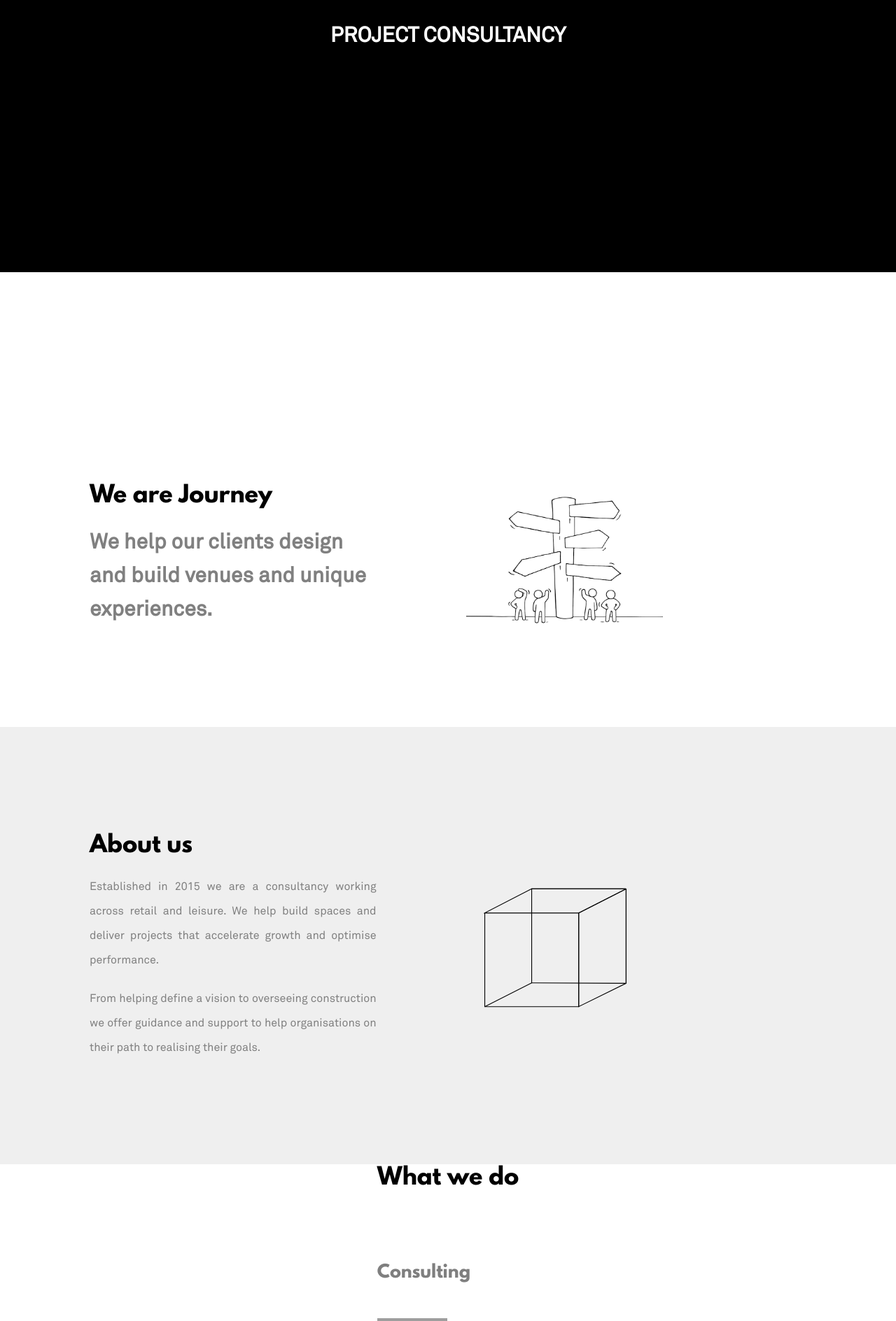
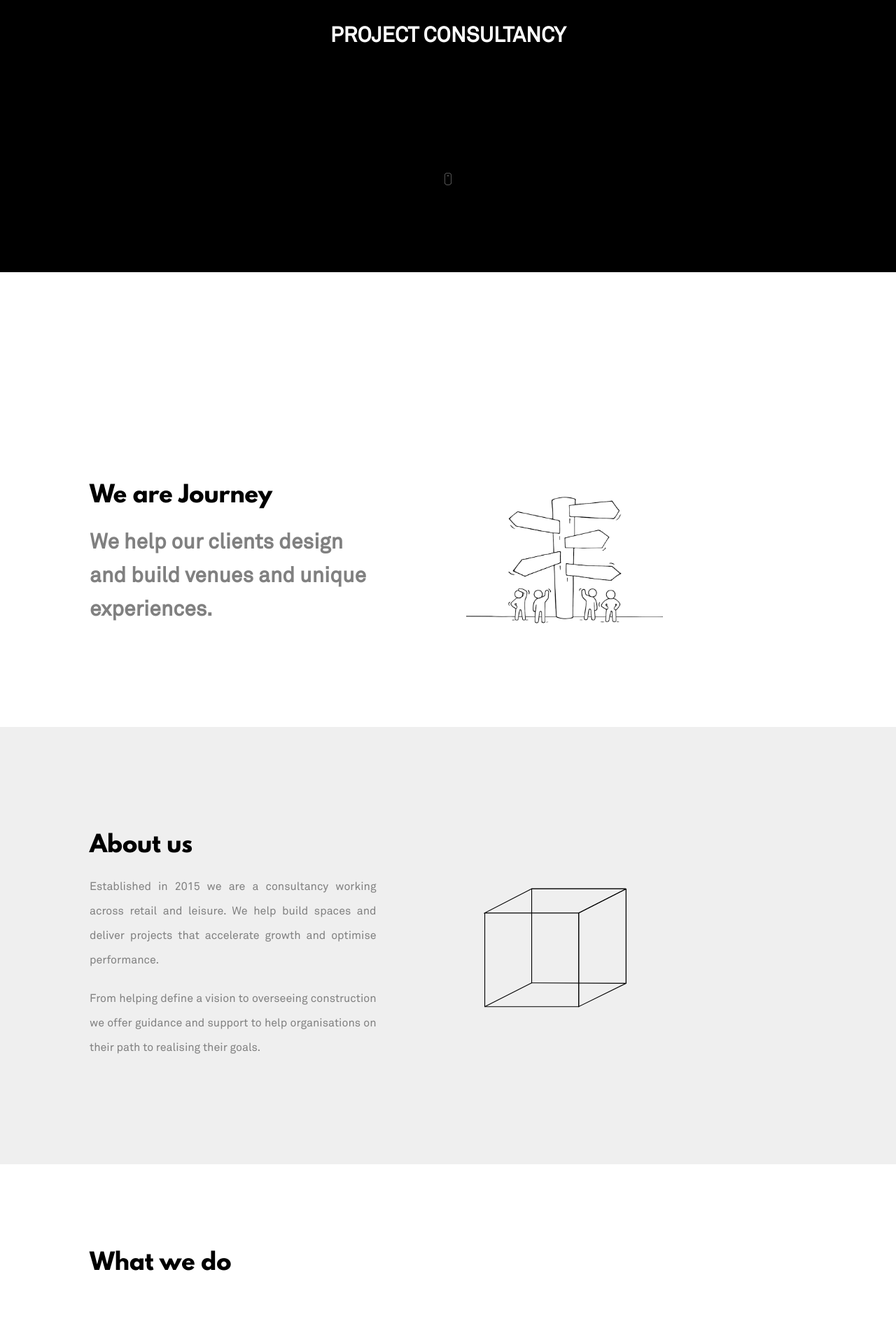
Before and after one commit to PavolVasko12/JMCwebsite, a PHP site: page / in a window 1280 px wide. Shown: the part 411-2299 px from the top of the page at 70% size. Run offline with PHP 8.4, Linux system fonts and the light colour scheme; grey boxes are pictures that could not be loaded.

Commit message:
Mouse animation added

```diff
--- a/Css/desktopStyleSheet.css
+++ b/Css/desktopStyleSheet.css
@@ -46,7 +46,6 @@ h4{
   color: white;
   font-size: 1em;
 }
-
 /* ==========================================
             NAVIGATION FROM HERE
 =========================================== */
@@ -177,10 +176,12 @@ nav ul li a:hover{
   display: flex;
   align-items: center;
   justify-content: center;
+  flex-wrap: wrap;
 }
 
 #homepageContentHolder{
   width: 30%;
+  position: relative;
 }
 
 #topTextHomepage{
@@ -208,6 +209,14 @@ nav ul li a:hover{
   color: #fff;
   text-align: center;
   margin: 0;
+}
+
+#scrollDownHomepage{
+  display: block;
+  width:2%;
+  margin:auto;
+  position: absolute;
+  bottom: 0;
 }
 
 /* ==========================================
@@ -482,9 +491,6 @@ nav ul li a:hover{
   margin: auto;
 }
 
-=========================================== */
-
-=======
 #servicesHolder{
   width: 1200px;
   max-width: 80%;
@@ -538,7 +544,7 @@ nav ul li a:hover{
 
 /* ==========================================
             PROJECTS FROM HERE
-===========================================
+=========================================== */
 #projectsSection{
   width: 100%;
   margin-bottom: 100px;
@@ -587,7 +593,7 @@ nav ul li a:hover{
 
 
 
-==========================================
+/*==========================================
             CONTACT US FROM HERE
 =========================================== */
 
--- a/index.php
+++ b/index.php
@@ -25,6 +25,8 @@
               <h2 id="bottomTextHomepage">PROJECT CONSULTANCY</h2>
             </div>
           </div>
+          <object data="content/scrollDown.svg" type="image/svg+xml" id="scrollDownHomepage">
+          </object>
         </div>
 
     	<!-- ---------------- INTRODUCTION FROM HERE ----------------- -->
```
Also changed, not shown: content/._scrollDown.svg (added), content/scrollDown.svg (added).
